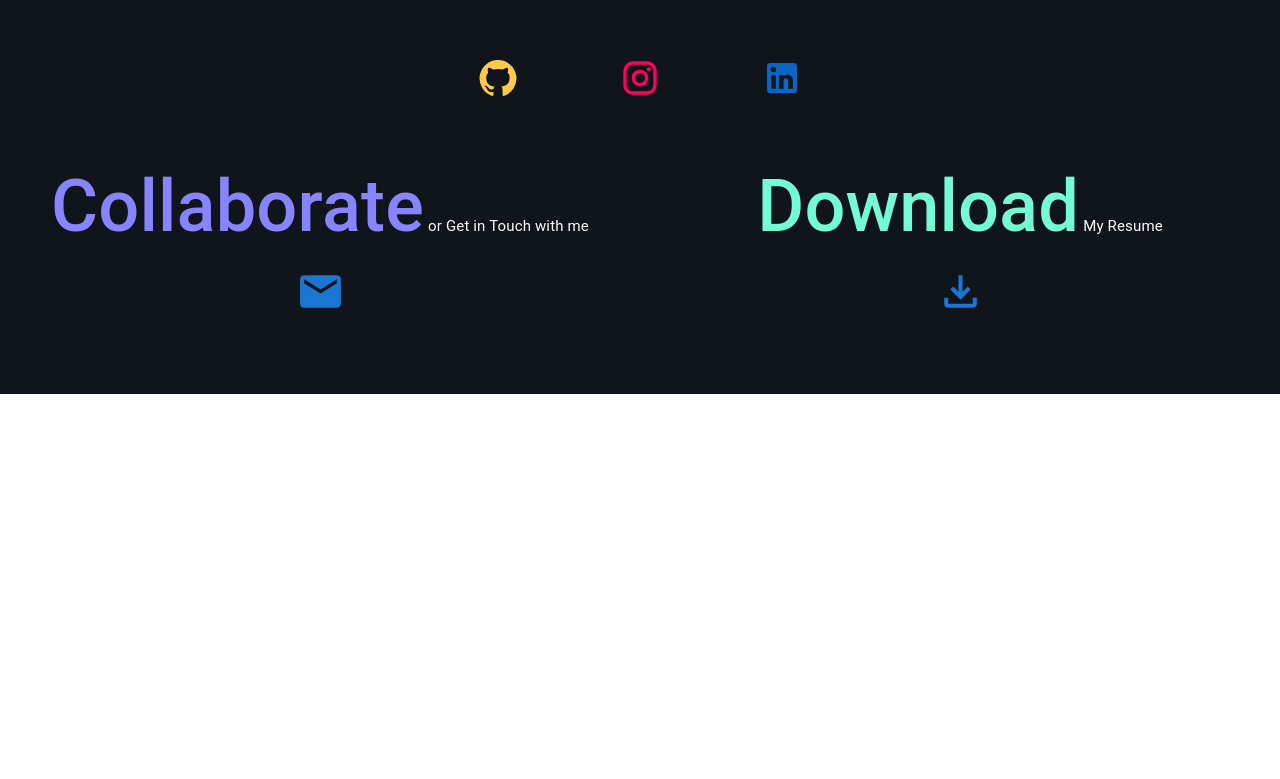
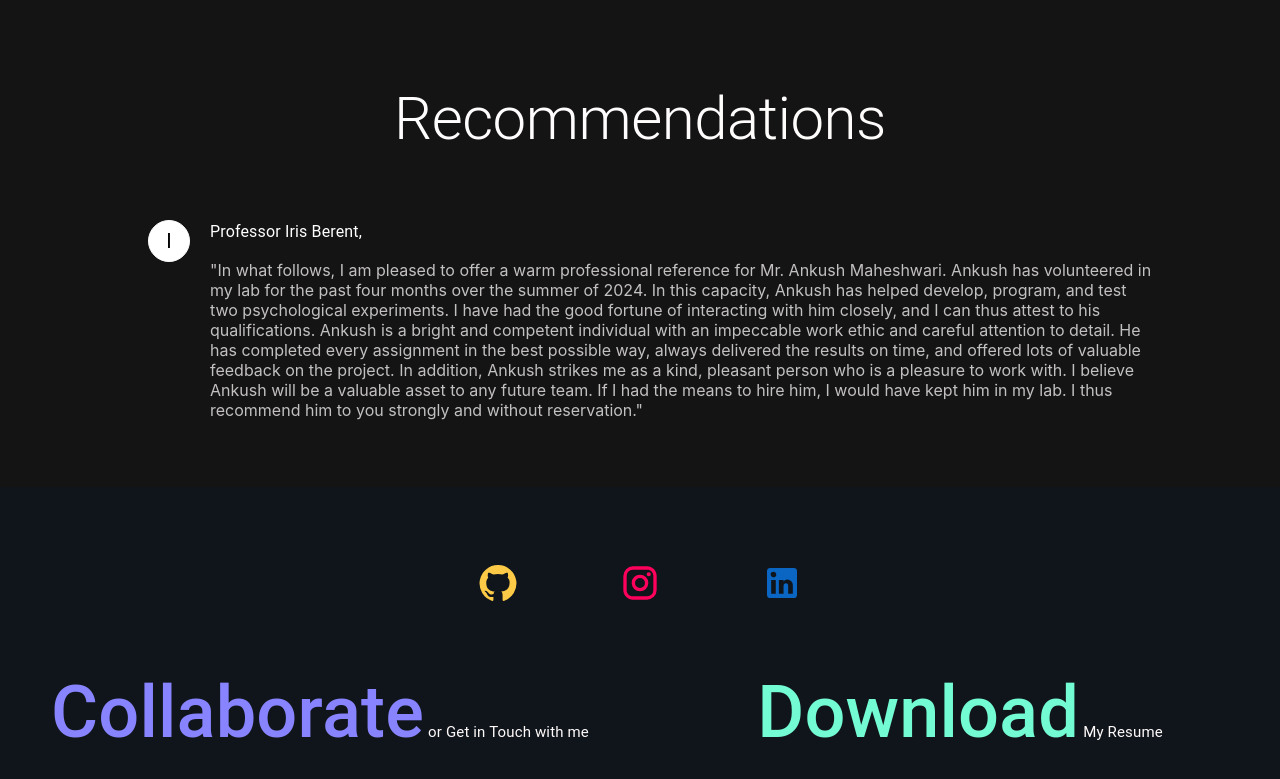
Before and after one commit to ankush98m/ankush98m.github.io, a React (Create React App) app: page / in a window 1280 px wide. Shown: the part 7342-8121 px from the top of the page. Before the commit the page ends 7736 px from the top, so only its background shows below. Built offline with nearby package versions, Linux system fonts and the light colour scheme.

Commit message:
add recommendation section

```diff
--- a/src/App.css
+++ b/src/App.css
@@ -170,6 +170,14 @@ h4.MuiTypography-root {
 
 
 @keyframes projPlay {
+  100% {
+    transform: translateX(0%);
+    transition: ease-in;
+    opacity: 1;
+  }
+}
+
+@keyframes recommendationPlay {
   100% {
     transform: translateX(0%);
     transition: ease-in;
@@ -1681,3 +1689,39 @@ h4.MuiTypography-root {
     width: 70px;
   }
 }
+
+
+.recommendationHeading{
+  background-color: #f1f1f1;
+  background-image: linear-gradient(to right, #ffffff, #fffafa);
+  -webkit-background-clip: text;
+  background-clip: text;
+  color: transparent;
+  opacity: 0;
+  transform: translateZ(-30%);
+  transform: scale(40%);
+  align-items: center;
+  padding: 3%;
+}
+
+.userProfileIcon {
+  width: 40px;
+  height: 40px;
+  font-size: 20px;
+  display: flex;
+  align-items: center;
+  justify-content: center;
+  border: 1px solid white;
+  margin: 0 20px;
+}
+
+.recommendationContainer{
+  margin-top: 2%;
+  padding-bottom: 4%;
+  max-width: 80%;
+  display: flex;
+  flex-direction: row;
+  margin-left: auto;
+  margin-right: auto;
+  justify-content: center;
+}
--- a/src/App.js
+++ b/src/App.js
@@ -12,7 +12,7 @@ function App() {
 }
 
 function MainContent() {
-  const location = useLocation();
+  // const location = useLocation();
 
   return (
     <div className="App">
@@ -21,7 +21,7 @@ function MainContent() {
       </Routes>
 
       {/* Show NavbarBottom on all pages except Home */}
-      {location.pathname !== "/" && location.pathname !== "/Home" && <NavbarBottom />}
+      {/* {location.pathname !== "/" && location.pathname !== "/Home" && <NavbarBottom />} */}
     </div>
   );
 }
--- a/src/components/Footer.jsx
+++ b/src/components/Footer.jsx
@@ -8,7 +8,7 @@ import LinkedInIcon from "@mui/icons-material/LinkedIn";
 
 function Footer() {
   const resumeURL =
-    "https://drive.google.com/file/d/1FS8wSzh2mtVqo3Hqeb7W6FbmRKKJFaVy/view?usp=drive_link";
+    "https://drive.google.com/file/d/1nZsjmgLGtHREpqs8rNxJyqk_VVqO8s0-/view?usp=drive_link";
 
   const sendEmail = () => {
     const emailAddress = "ankush97m@Gmail.com"; // Replace with the recipient's email address
--- a/src/components/Home.jsx
+++ b/src/components/Home.jsx
@@ -13,6 +13,7 @@ import Experiences from "./Experiences";
 import Footer from "./Footer";
 import ankushPhoto from "../assets/images/ankush_photo.jpg";
 import NavbarBottom from "./NavbarBottom";
+import Recommendations from "./Recommendations";
 
 function Home() {
   const { scrollYProgress } = useScroll();
@@ -167,6 +168,7 @@ function Home() {
       <About />
       <Projects />
       <Experiences />
+      <Recommendations/>
       <Footer />
     </div>
   );
--- /dev/null
+++ b/src/components/Recommendations.jsx
@@ -0,0 +1,102 @@
+import React, { useState, useEffect } from "react";
+import {
+  Divider,
+  Container,
+  Typography,
+  Button,
+  Textarea,
+  Avatar,
+  Paper,
+  styled,
+} from "@mui/material";
+import LinkedInIcon from "@mui/icons-material/LinkedIn";
+
+const DemoPaper = styled(Paper)(({ theme }) => ({
+  width: 120,
+  height: 120,
+  padding: theme.spacing(2),
+  ...theme.typography.body2,
+  textAlign: "center",
+}));
+
+function Recommendations() {
+  const [user, setUser] = [
+    {
+      Name: "Professor Iris Berent",
+      Reommendation:
+        "\"In what follows, I am pleased to offer a warm professional reference for Mr. Ankush Maheshwari. Ankush has volunteered in my lab for the past four months over the summer of 2024. In this capacity, Ankush has helped develop, program, and test two psychological experiments. I have had the good fortune of interacting with him closely, and I can thus attest to his qualifications. Ankush is a bright and competent individual with an impeccable work ethic and careful attention to detail. He has completed every assignment in the best possible way, always delivered the results on time, and offered lots of valuable feedback on the project. In addition, Ankush strikes me as a kind, pleasant person who is a pleasure to work with. I believe Ankush will be a valuable asset to any future team. If I had the means to hire him, I would have kept him in my lab. I thus recommend him to you strongly and without reservation.\"",
+    },
+  ];
+
+  useEffect(() => {
+      // const elements = document.getElementsByClassName('expCard');
+      const heading = document.getElementsByClassName("recommendationHeading");
+
+      const observer = new IntersectionObserver((entries) => {
+        entries.forEach((entry) => {
+          if (entry.isIntersecting) {
+            entry.target.classList.add("expAnimation");
+          } else {
+            entry.target.classList.remove("expAnimation");
+          }
+        });
+      });
+
+      const observer2 = new IntersectionObserver((entries) => {
+        entries.forEach((entry) => {
+          if (entry.isIntersecting) {
+            entry.target.classList.add("headAnimation");
+          } else {
+            entry.target.classList.remove("headAnimation");
+          }
+        });
+      });
+
+      // Loop through elements and observe each one
+      // Array.from(elements).forEach(element => {
+      //     observer.observe(element);
+      // });
+
+      Array.from(heading).forEach((element) => {
+        observer2.observe(element);
+      });
+
+      // Cleanup observer when component unmounts
+      return () => {
+
+
+        Array.from(heading).forEach((element) => {
+          observer2.unobserve(element);
+        });
+      };
+    }, []);
+  return (
+    <div
+      id="recommendations"
+      style={{
+        paddingTop: '5%',
+        backgroundColor: "rgb(21, 20 ,21)",
+      }}
+    >
+      <Typography variant="h2" className="recommendationHeading">Recommendations</Typography>
+      <div className="recommendationContainer">
+        <Avatar
+          className="userProfileIcon"
+          style={{ backgroundColor: "white", color: "black" }}
+        >
+          {user.Name.charAt(10)}
+        </Avatar>
+        <div style={{ display: "flex", flexDirection: "column" }}>
+          <Typography style={{ color: "white", textAlign: "left" }}>
+            {user.Name},
+          </Typography>
+          <p style={{ color: "white", textAlign: "left", color: '#c3c0c0' }}>
+            {user.Reommendation}
+          </p>
+        </div>
+      </div>
+    </div>
+  );
+}
+
+export default Recommendations;
```
